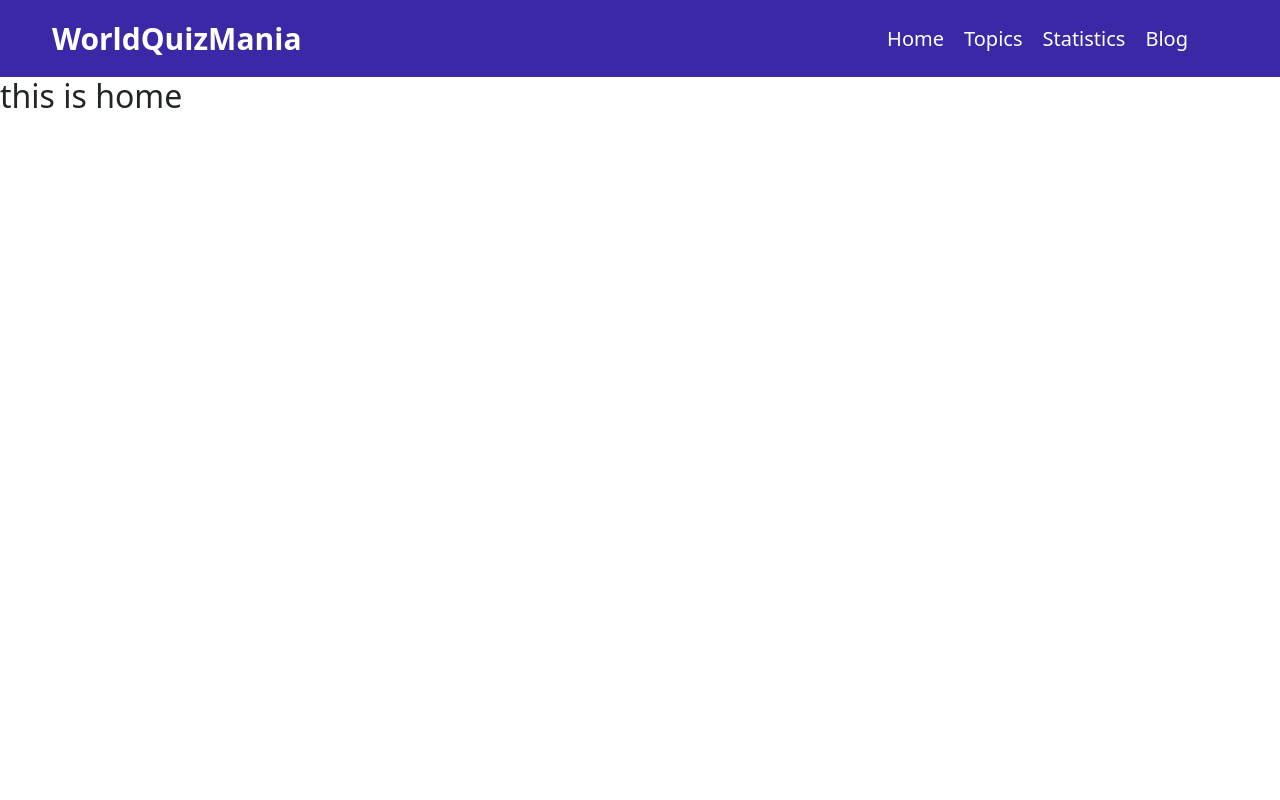
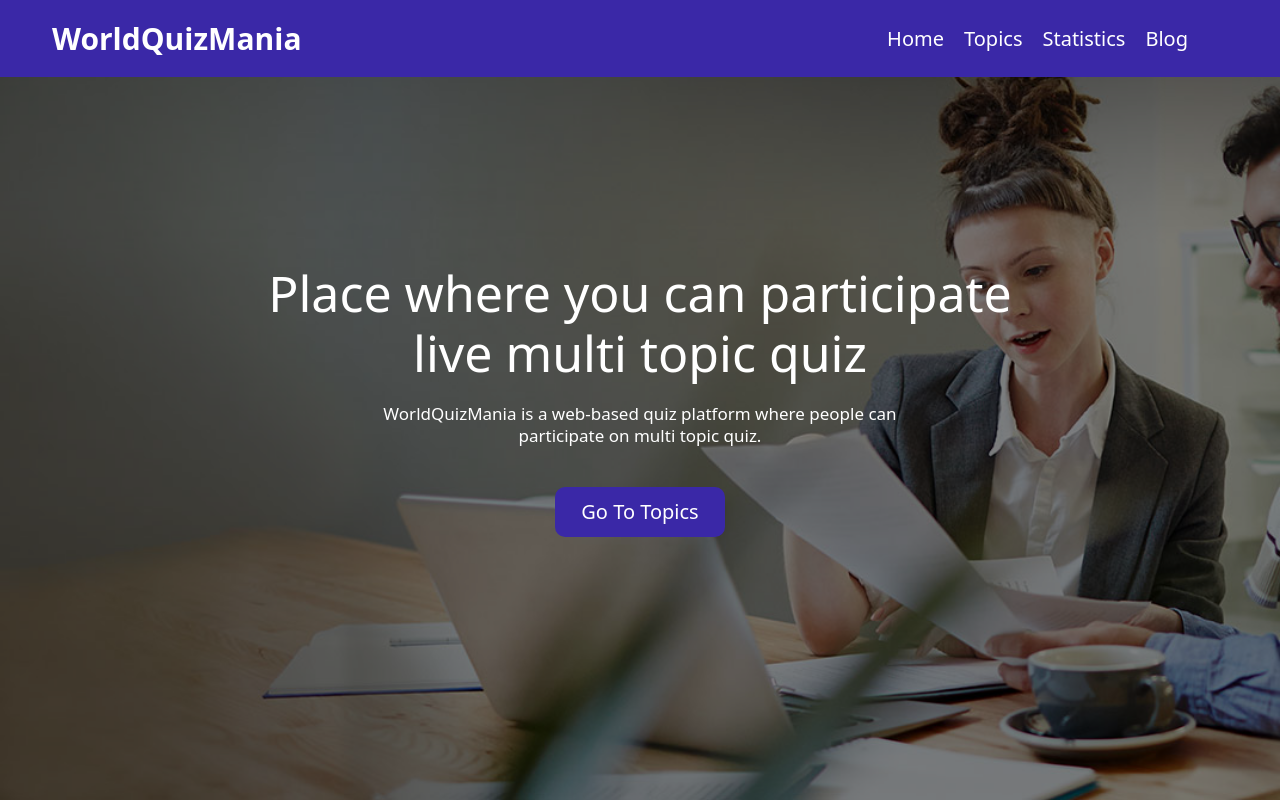
Before and after one commit to Ashiq121914/world-quiz-mania, a React (Create React App) app: page / in a window 1280 px wide. Built offline with nearby package versions, Linux system fonts and the light colour scheme.

Commit message:
header section added

```diff
--- /dev/null
+++ b/src/components/Header/Header.css
@@ -0,0 +1,75 @@
+.header{
+position: relative;
+width: 100%;
+height: auto;
+text-align: center;
+background: url('../image/home-education-1.jpg');
+background-size: cover;
+background-repeat: no-repeat;
+
+}
+
+.header::before{
+    content: '';
+    position: absolute;
+    left: 0;
+    top:0;
+    width: 100%;
+    height: 100%;
+    background:rgba(0,0,0,.5) ;
+}
+.header-section{
+    position: relative;
+    width: 60%;
+    display: flex;
+    justify-content: center;
+    align-items: center;
+    height: 100vh;
+    margin: 0 auto;
+}
+
+.header-text h2{
+    font-size: 50px;
+    color: white;
+    margin-bottom: 20px;
+}
+.header-text p{
+    width: 75%;
+    margin:0 auto;
+    font-size: 17px;
+    font-weight: normal;
+    color: white;
+    line-height: 22px;
+}
+
+.header-text button{
+    width: 170px;
+    height: 50px;
+    margin-top: 40px;
+    border-radius: 10px;
+    outline: none;
+    font-size: 20px;
+    text-transform: capitalize;
+    background-color: #3a28a7;
+    border: none;
+}
+
+.header-text button a{
+    text-decoration: none;
+    color: white;
+}
+
+@media(max-width:768px){
+    .header-section{
+        width: 100%;
+        padding: 0 50px;
+    }
+    .header-text h2{
+        font-size: 30px;
+    }
+    .header-text p{
+        width: 100%;
+        font-size: 13px;
+    }
+
+}
--- /dev/null
+++ b/src/components/Header/Header.js
@@ -0,0 +1,26 @@
+import React from "react";
+import { Link } from "react-router-dom";
+import "./Header.css";
+
+const Header = () => {
+  return (
+    <div className="header">
+      <div className="header-section">
+        <div className="header-text">
+          <h2>
+            Place where you can participate <br /> live multi topic quiz
+          </h2>
+          <p>
+            WorldQuizMania is a web-based quiz platform where people can
+            participate on multi topic quiz.
+          </p>
+          <button className="explore-btn">
+            <Link to="/topics">Go to Topics</Link>
+          </button>{" "}
+        </div>
+      </div>
+    </div>
+  );
+};
+
+export default Header;
--- a/src/components/Home/Home.js
+++ b/src/components/Home/Home.js
@@ -1,9 +1,10 @@
 import React from "react";
+import Header from "../Header/Header";
 
 const Home = () => {
   return (
     <div>
-      <h2>this is home</h2>
+      <Header></Header>
     </div>
   );
 };
--- a/src/components/NavBars/NavBars.js
+++ b/src/components/NavBars/NavBars.js
@@ -7,13 +7,13 @@ import { Link } from "react-router-dom";
 import "./NavBars.css";
 const NavBars = () => {
   return (
-    <Navbar expand="lg" className="navBar">
+    <Navbar expand="lg" className="navBar fixed-top">
       <Container fluid>
         <Navbar href="/home" className="navBrand">
           WorldQuizMania
         </Navbar>
         <Navbar.Toggle aria-controls="basic-navbar-nav" />
-        <Navbar.Collapse id="basic-navbar-nav">
+        <Navbar.Collapse color="white" id="basic-navbar-nav">
           <Nav className="navLink">
             <Link to="/home">Home</Link>
             <Link to="/topics">Topics</Link>
--- a/src/components/Topic/Topic.js
+++ b/src/components/Topic/Topic.js
@@ -4,6 +4,7 @@ const Topic = () => {
   return (
     <div>
       <h2>this is topics</h2>
+      <h3>hiiiiiii</h3>
     </div>
   );
 };
```
Also changed, not shown: src/components/image/home-education-1.jpg (renamed from src/image/home-education-1.jpg).
